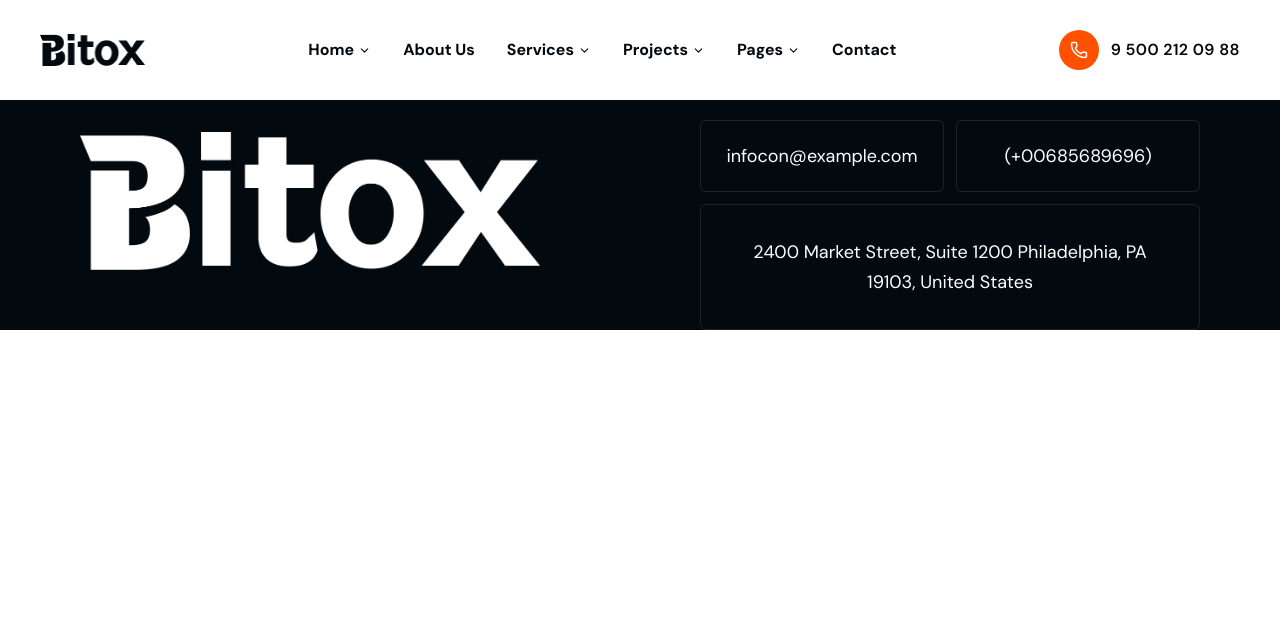
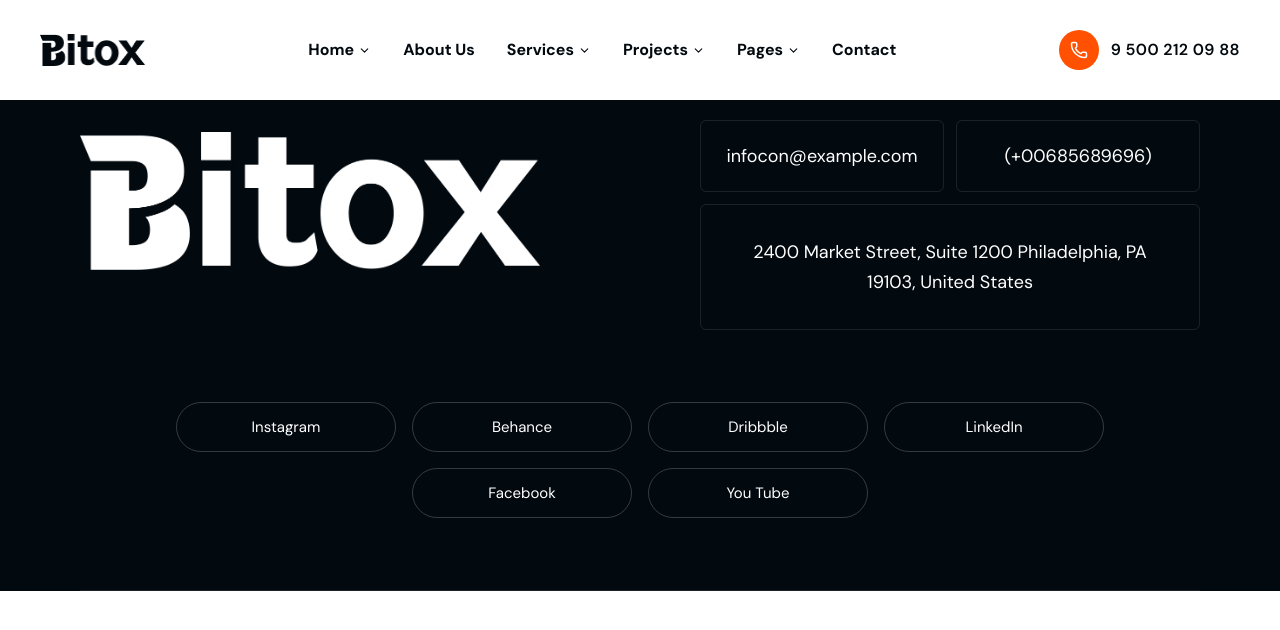
Before and after one commit to Mostofa-zaman/bitox-business-consulting-website, a Next.js app: page / in a window 1280 px wide. Shown: the top 630 px of the page. Built offline with nearby package versions, Linux system fonts and the light colour scheme.

Commit message:
feat(footerone):add footer social links section

```diff
--- a/src/components/layout/FooterOne.jsx
+++ b/src/components/layout/FooterOne.jsx
@@ -67,7 +67,24 @@ export default function FooterOne() {
 
 
         </div>
+  {/* ── Social Links */}
+        <div className="py-10 sm:py-14 md:py-16 lg:py-18 3xl:py-22.5 flex flex-wrap items-center justify-center gap-3 sm:gap-4 3xl:gap-5 border-b border-[rgba(255,255,255,0.1)]">
+          {FOOTER_ONE_DATA.socials.map((social) => (
 
+             <a key={social.label}
+              href={social.href}
+              target="_blank"
+              rel="noopener noreferrer"
+              className="border border-white/20 rounded-full text-center
+                text-sm md:text-[15px] 3xl:text-[16px]
+                py-2 px-5 sm:py-2.5 sm:px-7 3xl:py-2.5
+                w-full sm:w-auto sm:min-w-[160px] md:min-w-[200px] lg:min-w-[220px] 3xl:w-[278px]
+                text-white hover:text-white hover:border-white/50 hover:bg-secondary hover:border-none  transition-all duration-200 leading-7"
+            >
+              {social.label}
+            </a>
+          ))}
+        </div>
 
 
 
```
